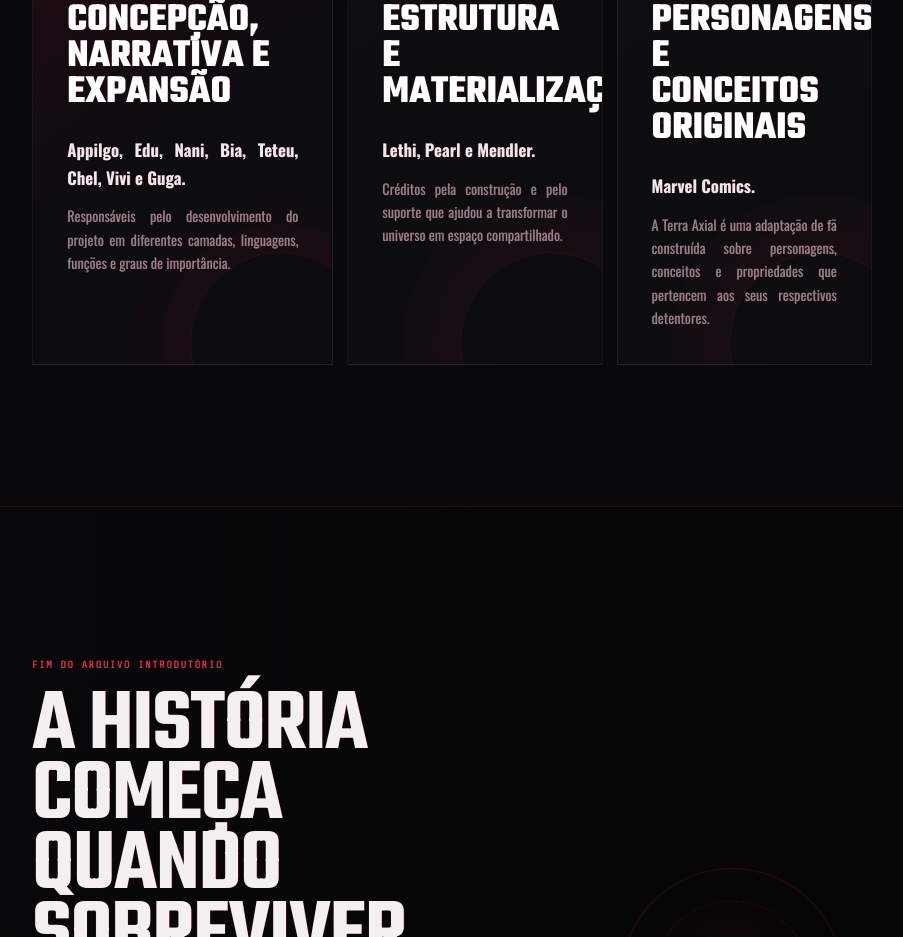
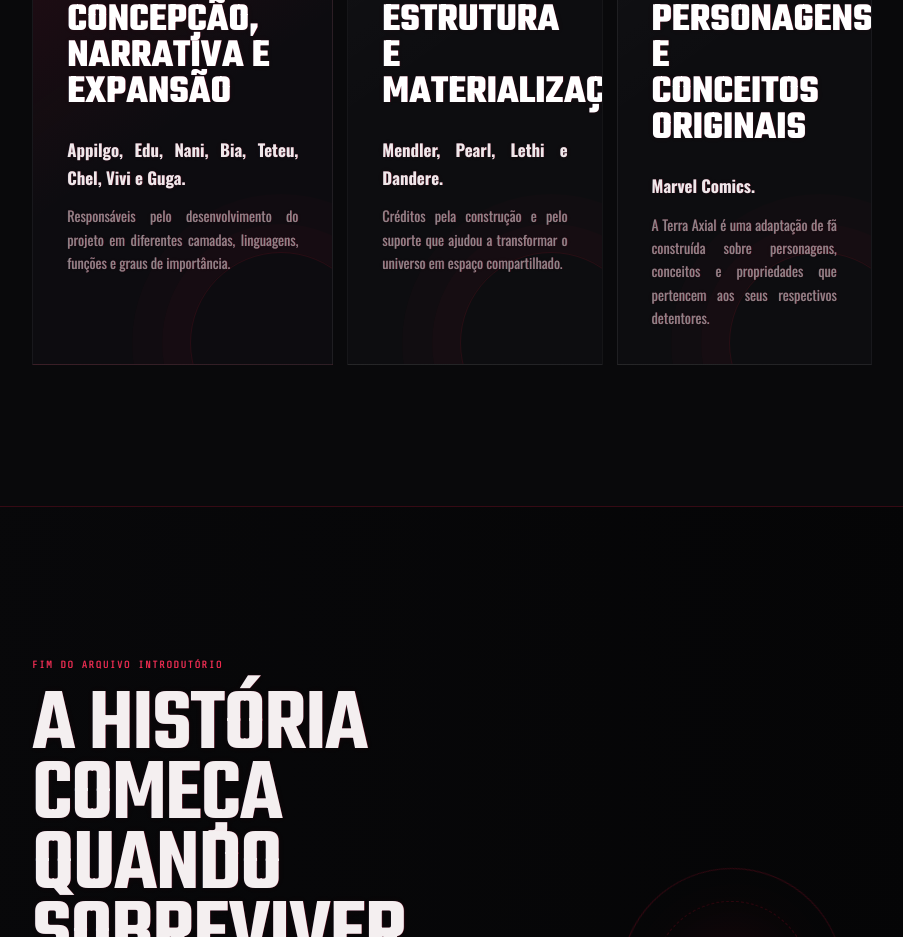
Before and after one commit to inhumansappilgo-prog/AT-home, a plain HTML site: page index.html in a window 1280 px wide. Shown: the part 4170-5107 px from the top of the page, without its empty margins (334-1237 px from the left). Drawn offline with nearby package versions, Linux system fonts and the light colour scheme.

Commit message:
Update index.html

```diff
--- a/index.html
+++ b/index.html
@@ -263,7 +263,7 @@
           <div class="credit-number">II</div>
           <span>CONSTRUÇÃO</span>
           <h3>Estrutura e materialização</h3>
-          <p><strong>Lethi, Pearl e Mendler.</strong></p>
+          <p><strong>Mendler, Pearl, Lethi e Dandere.</strong></p>
           <small>
             Créditos pela construção e pelo suporte que ajudou a transformar o universo
             em espaço compartilhado.
```
